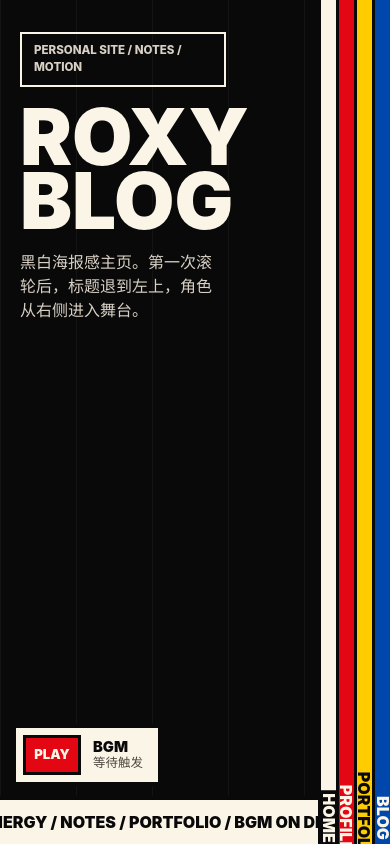
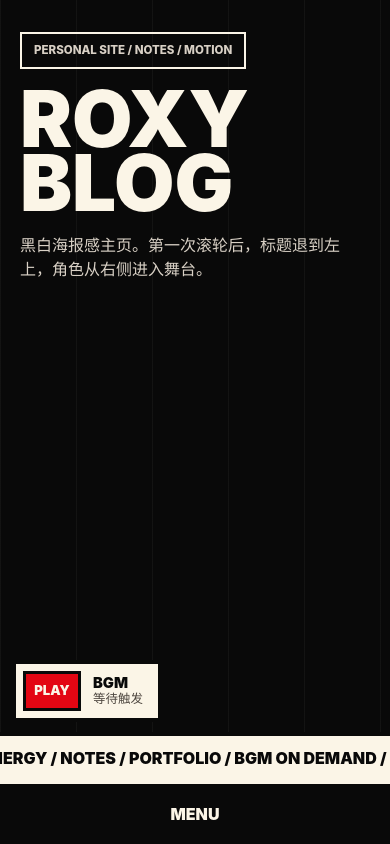
Before and after one commit to HoshimiRox1/HomishiRox1Blog, a React (Vite) app: page / in a window 390 px wide. Built offline with nearby package versions, Linux system fonts and the light colour scheme.

Commit message:
改了很多东西

```diff
--- a/src/components/AppShell.jsx
+++ b/src/components/AppShell.jsx
@@ -2,7 +2,7 @@
 import { useMemo, useState } from "react";
 import { Route, Routes, useLocation, useNavigate } from "react-router";
 import { pages } from "../data/site";
-import { getPageByPath } from "../utils/navigation";
+import { getNavigationMode, getPageByPath, shouldUseTransitionOverlay } from "../utils/navigation";
 import BgmPlayer from "./BgmPlayer";
 import HomePage from "./HomePage";
 import PageTransitionOverlay from "./PageTransitionOverlay";
@@ -18,10 +18,17 @@ export default function AppShell() {
     [location.pathname],
   );
   const [transition, setTransition] = useState(null);
+  const [isMobileMenuOpen, setIsMobileMenuOpen] = useState(false);
 
   // 触发色带铺屏转场，并在遮盖完成后切换路由。
-  function handleNavigate(page) {
+  function handleNavigate(page, navigationMode = "sidebar") {
     if (page.path === location.pathname || transition) {
+      return;
+    }
+
+    if (!shouldUseTransitionOverlay(navigationMode)) {
+      navigate(page.path);
+      setIsMobileMenuOpen(false);
       return;
     }
 
@@ -60,13 +67,21 @@ export default function AppShell() {
       <BgmPlayer isHome={currentPage.id === "home"} />
       <SidebarAccordion
         activePageId={currentPage.id}
+        isMobileMenuOpen={isMobileMenuOpen}
         isTransitioning={Boolean(transition)}
         onNavigate={handleNavigate}
+        onMobileNavigate={(page) =>
+          handleNavigate(page, getNavigationMode(window.innerWidth))
+        }
+        onToggleMobileMenu={() => setIsMobileMenuOpen((isOpen) => !isOpen)}
       />
       <PageTransitionOverlay
         transition={transition}
         onCovered={handleCovered}
-        onComplete={() => setTransition(null)}
+        onComplete={() => {
+          setTransition(null);
+          setIsMobileMenuOpen(false);
+        }}
       />
     </div>
   );
--- a/src/components/SidebarAccordion.jsx
+++ b/src/components/SidebarAccordion.jsx
@@ -1,13 +1,108 @@
-// 右侧 FEED 式色带手风琴是全站唯一主导航。
+// 右侧 FEED 式色带手风琴和小屏 Menu 是全站唯一主导航。
+import { useRef } from "react";
+import { gsap } from "gsap";
+import { useGSAP } from "@gsap/react";
 import { pages } from "../data/site";
+import { getMobileMenuLabel } from "../utils/navigation";
+
+gsap.registerPlugin(useGSAP);
 
 // 渲染四条固定顺序的竖向色带。
 export default function SidebarAccordion({
   activePageId,
+  isMobileMenuOpen,
   isTransitioning,
+  onMobileNavigate,
   onNavigate,
+  onToggleMobileMenu,
 }) {
+  const mobileMenuRef = useRef(null);
+  const didInitMobileMenuRef = useRef(false);
+
+  useGSAP(
+    () => {
+      const panel = mobileMenuRef.current;
+      const bands = gsap.utils.toArray(".mobile-menu-band", panel);
+      const reduceMotion = window.matchMedia(
+        "(prefers-reduced-motion: reduce)",
+      ).matches;
+
+      gsap.killTweensOf(bands);
+
+      if (isMobileMenuOpen) {
+        gsap.set(panel, { autoAlpha: 1, pointerEvents: "auto" });
+        gsap.fromTo(
+          bands,
+          { yPercent: -110 },
+          {
+            yPercent: 0,
+            duration: reduceMotion ? 0 : 0.56,
+            ease: "power3.out",
+            overwrite: true,
+            stagger: 0.07,
+          },
+        );
+        didInitMobileMenuRef.current = true;
+        return;
+      }
+
+      if (isTransitioning) {
+        return;
+      }
+
+      if (!didInitMobileMenuRef.current) {
+        gsap.set(panel, { autoAlpha: 0, pointerEvents: "none" });
+        gsap.set(bands, { yPercent: -110 });
+        didInitMobileMenuRef.current = true;
+        return;
+      }
+
+      gsap.to(bands, {
+        yPercent: -110,
+        duration: reduceMotion ? 0 : 0.34,
+        ease: "power2.in",
+        overwrite: true,
+        stagger: 0.045,
+        onComplete: () => {
+          gsap.set(panel, { autoAlpha: 0, pointerEvents: "none" });
+        },
+      });
+    },
+    {
+      scope: mobileMenuRef,
+      dependencies: [isMobileMenuOpen, isTransitioning],
+      revertOnUpdate: false,
+    },
+  );
+  function handleMobileBandClick(page) {
+    const panel = mobileMenuRef.current;
+    const bands = gsap.utils.toArray(".mobile-menu-band", panel);
+    const reduceMotion = window.matchMedia(
+      "(prefers-reduced-motion: reduce)",
+    ).matches;
+
+    if (activePageId === page.id) {
+      onToggleMobileMenu();
+      return;
+    }
+
+    gsap.killTweensOf(bands);
+    gsap.timeline({
+      onComplete: () => {
+        gsap.set(panel, { autoAlpha: 0, pointerEvents: "none" });
+        onMobileNavigate(page);
+      },
+    }).to(bands, {
+      yPercent: -110,
+      duration: reduceMotion ? 0 : 0.58,
+      ease: "power3.in",
+      overwrite: true,
+      stagger: 0.075,
+    });
+  }
+
   return (
+    <>
       <nav
         className={`sidebar-accordion ${
           isTransitioning ? "is-transitioning" : ""
@@ -16,11 +111,13 @@ export default function SidebarAccordion({
       >
         {pages.map((page) => (
           <button
-          className={`sidebar-band ${
-            activePageId === page.id ? "is-active" : ""
-          }`}
+            className="sidebar-band"
             key={page.id}
-          style={{ "--band-color": page.color, "--band-ink": page.ink }}
+            style={{
+              "--band-color": page.color,
+              "--band-ink": page.ink,
+              "--band-hover-ink": page.id === "home" ? "#090909" : page.color,
+            }}
             onClick={() => onNavigate(page)}
             type="button"
           >
@@ -28,5 +125,42 @@ export default function SidebarAccordion({
           </button>
         ))}
       </nav>
+
+      <nav
+        id="mobile-menu-panel"
+        className={`mobile-menu-panel ${
+          isMobileMenuOpen ? "is-open" : ""
+        } ${isTransitioning ? "is-transitioning" : ""}`}
+        ref={mobileMenuRef}
+        aria-hidden={!isMobileMenuOpen}
+        aria-label="Mobile sections"
+      >
+        {pages.map((page) => (
+          <button
+            className="mobile-menu-band"
+            key={page.id}
+            style={{
+              "--band-color": page.color,
+              "--band-ink": page.ink,
+              "--band-hover-ink": page.id === "home" ? "#090909" : page.color,
+            }}
+            onClick={() => handleMobileBandClick(page)}
+            type="button"
+          >
+            <span>{page.label}</span>
+          </button>
+        ))}
+      </nav>
+
+      <button
+        className="mobile-menu-toggle"
+        aria-controls="mobile-menu-panel"
+        aria-expanded={isMobileMenuOpen}
+        onClick={onToggleMobileMenu}
+        type="button"
+      >
+        {getMobileMenuLabel(isMobileMenuOpen)}
+      </button>
+    </>
   );
 }
--- a/src/styles.css
+++ b/src/styles.css
@@ -36,6 +36,7 @@ button {
   --sidebar-width: clamp(148px, 17vw, 244px);
   --rail-border-width: 4px;
   --marquee-height: 58px;
+  --mobile-menu-height: 64px;
   min-height: 100vh;
   background:
     linear-gradient(90deg, rgba(251, 245, 231, 0.045) 1px, transparent 1px)
@@ -67,6 +68,7 @@ button {
 .home-poster {
   max-width: min(920px, 74vw);
   position: relative;
+  transform: translateY(clamp(-44px, -4vh, -18px));
   z-index: 2;
 }
 
@@ -204,12 +206,21 @@ button {
 }
 
 .sidebar-accordion.is-transitioning {
-  z-index: 40;
+  z-index: 60;
 }
 
 .sidebar-accordion.is-transitioning .sidebar-band {
   background: transparent;
   border-left-color: transparent;
+}
+
+.sidebar-accordion.is-transitioning .sidebar-band::before {
+  opacity: 0;
+}
+
+.sidebar-accordion.is-transitioning.is-handoff-ready .sidebar-band {
+  background: var(--band-color);
+  border-left-color: #090909;
 }
 
 .sidebar-band {
@@ -221,9 +232,19 @@ button {
   justify-content: center;
   min-width: 0;
   overflow: hidden;
-  padding-bottom: clamp(26px, 5vh, 52px);
+  padding-bottom: clamp(184px, 29vh, 244px);
   position: relative;
   transition: none;
+}
+
+.sidebar-band::before {
+  background: #fbf5e7;
+  content: "";
+  inset: 0;
+  opacity: 0;
+  position: absolute;
+  transition: opacity 0.18s ease;
+  z-index: 0;
 }
 
 .sidebar-band span {
@@ -237,25 +258,16 @@ button {
   transform: rotate(90deg);
   transform-origin: center;
   white-space: nowrap;
-  z-index: 0;
-}
-
-.sidebar-band span::before {
-  background: var(--band-ink);
-  content: "";
-  inset: -0.12em -0.18em -0.08em;
-  opacity: 0;
-  position: absolute;
-  z-index: -1;
+  z-index: 1;
 }
 
 .sidebar-band:hover span,
-.sidebar-band.is-active span {
-  color: var(--band-color);
+.sidebar-band:focus-visible span {
+  color: var(--band-hover-ink);
 }
 
-.sidebar-band:hover span::before,
-.sidebar-band.is-active span::before {
+.sidebar-band:hover::before,
+.sidebar-band:focus-visible::before {
   opacity: 1;
 }
 
@@ -310,11 +322,12 @@ button {
   opacity: 0;
   pointer-events: none;
   position: fixed;
-  z-index: 30;
+  z-index: 45;
 }
 
 .transition-band-track {
-  display: flex;
+  display: grid;
+  grid-template-columns: repeat(4, minmax(0, 1fr));
   overflow: hidden;
   position: fixed;
   will-change: width;
@@ -322,20 +335,10 @@ button {
 
 .transition-band {
   background: var(--band-color);
-  flex: 1 0 0;
+  border-left: var(--rail-border-width) solid #090909;
   min-width: 0;
   overflow: hidden;
   position: relative;
-}
-
-.transition-band-divider {
-  background: #090909;
-  bottom: 0;
-  left: var(--divider-left);
-  position: absolute;
-  top: 0;
-  width: var(--rail-border-width);
-  z-index: 2;
 }
 
 .placeholder-page {
@@ -351,6 +354,12 @@ button {
 
 .placeholder-content {
   max-width: min(820px, 70vw);
+  transform: translateY(clamp(-34px, -3vh, -14px));
+}
+
+.mobile-menu-panel,
+.mobile-menu-toggle {
+  display: none;
 }
 
 .placeholder-index {
@@ -417,18 +426,24 @@ button {
 
 @media (max-width: 760px) {
   .app-shell {
-    --sidebar-width: 72px;
     --rail-border-width: 3px;
     --marquee-height: 48px;
+    --sidebar-width: 0px;
+    --mobile-menu-height: 64px;
+  }
+
+  .app-main {
+    padding-right: 0;
   }
 
   .home-page {
     align-items: flex-start;
-    padding: 32px 92px 120px 20px;
+    padding: 32px 20px calc(var(--marquee-height) + var(--mobile-menu-height) + 92px);
   }
 
   .home-poster {
     max-width: 100%;
+    transform: translateY(0);
   }
 
   .home-title {
@@ -437,13 +452,13 @@ button {
   }
 
   .home-copy {
-    max-width: 74vw;
+    max-width: min(88vw, 520px);
   }
 
   .character-stage {
-    bottom: calc(var(--marquee-height) + 62px);
+    bottom: calc(var(--marquee-height) + var(--mobile-menu-height) + 28px);
     left: 12px;
-    right: var(--sidebar-width);
+    right: 12px;
     top: 27vh;
     width: auto;
   }
@@ -468,23 +483,24 @@ button {
     width: min(240px, 78%);
   }
 
-  .sidebar-band {
-    padding-bottom: 18px;
+  .marquee-bar {
+    bottom: var(--mobile-menu-height);
+    right: 0;
   }
 
-  .sidebar-band span {
-    font-size: 1rem;
+  .sidebar-accordion {
+    display: none;
   }
 
   .bgm-player {
-    bottom: 12px;
+    bottom: calc(var(--mobile-menu-height) + 8px);
     left: 12px;
     min-width: 150px;
     padding: 7px;
   }
 
   .bgm-player--home {
-    bottom: calc(var(--marquee-height) + 10px);
+    bottom: calc(var(--marquee-height) + var(--mobile-menu-height) + 10px);
   }
 
   .bgm-player button {
@@ -493,11 +509,12 @@ button {
   }
 
   .placeholder-page {
-    padding: 34px 96px 34px 20px;
+    padding: 34px 20px calc(var(--mobile-menu-height) + 34px);
   }
 
   .placeholder-content {
     max-width: 100%;
+    transform: translateY(0);
   }
 
   .placeholder-content h1 {
@@ -507,4 +524,87 @@ button {
   .blog-sections {
     grid-template-columns: 1fr;
   }
+
+  .mobile-menu-panel {
+    bottom: var(--mobile-menu-height);
+    display: grid;
+    grid-template-columns: repeat(4, minmax(0, 1fr));
+    left: 0;
+    opacity: 0;
+    pointer-events: none;
+    position: fixed;
+    right: 0;
+    top: 0;
+    z-index: 60;
+  }
+
+  .mobile-menu-band {
+    align-items: center;
+    background: var(--band-color);
+    border-left: var(--rail-border-width) solid #090909;
+    color: var(--band-ink);
+    display: flex;
+    justify-content: center;
+    min-width: 0;
+    overflow: hidden;
+    padding: 0;
+    position: relative;
+    will-change: transform;
+  }
+
+  .mobile-menu-band:first-child {
+    border-left: 0;
+  }
+
+  .mobile-menu-band::before {
+    background: #fbf5e7;
+    content: "";
+    inset: 0;
+    opacity: 0;
+    position: absolute;
+    z-index: 0;
+  }
+
+  .mobile-menu-band:hover::before,
+  .mobile-menu-band:focus-visible::before {
+    opacity: 1;
+  }
+
+  .mobile-menu-band span {
+    color: inherit;
+    display: block;
+    font-size: clamp(2rem, 11vw, 4.4rem);
+    font-weight: 950;
+    letter-spacing: 0;
+    line-height: 0.85;
+    position: relative;
+    text-transform: uppercase;
+    transform: rotate(-90deg);
+    transform-origin: center;
+    white-space: nowrap;
+    z-index: 1;
+  }
+
+  .mobile-menu-band:hover span,
+  .mobile-menu-band:focus-visible span {
+    color: var(--band-hover-ink);
+  }
+
+  .mobile-menu-toggle {
+    align-items: center;
+    background: #090909;
+    border-top: 4px solid #fbf5e7;
+    bottom: 0;
+    color: #fbf5e7;
+    display: flex;
+    font-size: 1rem;
+    font-weight: 950;
+    height: var(--mobile-menu-height);
+    justify-content: center;
+    left: 0;
+    position: fixed;
+    right: 0;
+    text-transform: uppercase;
+    z-index: 70;
+  }
 }
--- a/src/utils/navigation.js
+++ b/src/utils/navigation.js
@@ -19,3 +19,18 @@ export function getPageByPath(pages, path) {
 export function getPageById(pages, id) {
   return pages.find((page) => page.id === id) ?? pages[0];
 }
+
+// 根据视口宽度选择常驻侧栏或小屏底部菜单。
+export function getNavigationMode(viewportWidth, breakpoint = 760) {
+  return viewportWidth <= breakpoint ? "mobile-menu" : "sidebar";
+}
+
+// 根据小屏菜单状态返回按钮文案。
+export function getMobileMenuLabel(isOpen) {
+  return isOpen ? "CLOSE" : "MENU";
+}
+
+// 桌面侧栏切页需要全屏转场层，手机菜单由自身完成退出动画。
+export function shouldUseTransitionOverlay(navigationMode) {
+  return navigationMode === "sidebar";
+}
```
Also changed, not shown: src/components/PageTransitionOverlay.jsx (+14 -19 lines), 4 other files (tests, documents, lock files or other folders). Lines whose indentation alone changed are shown as unchanged.
